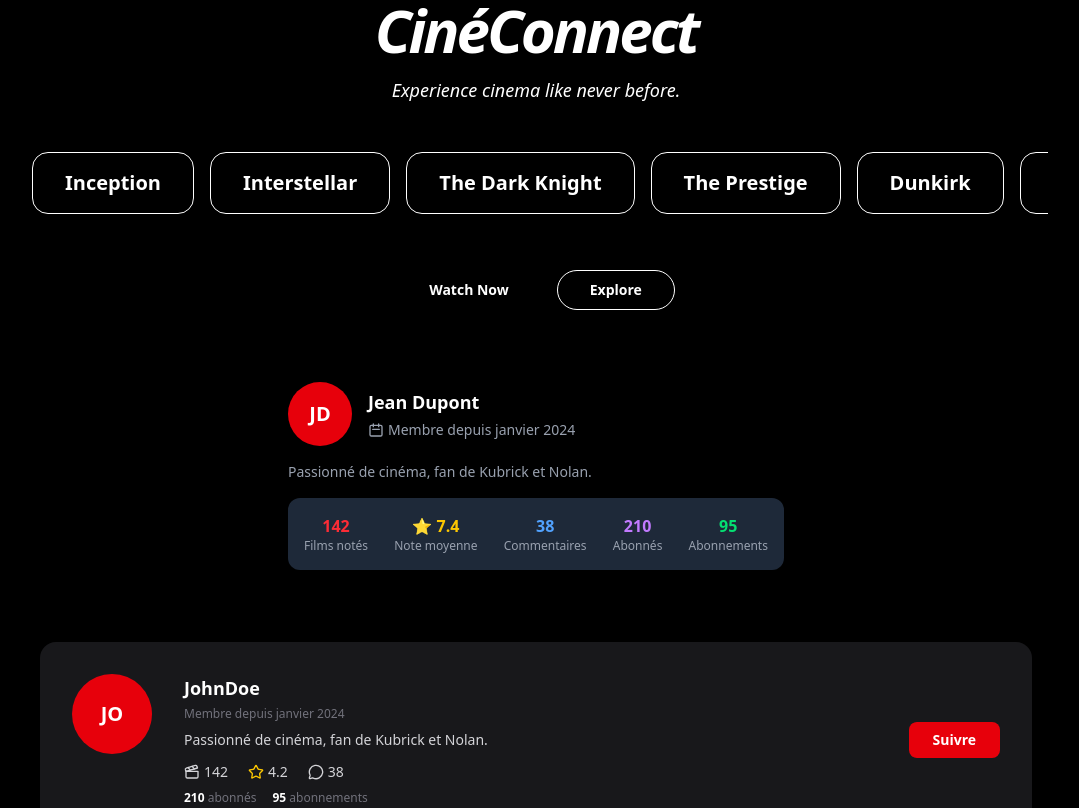
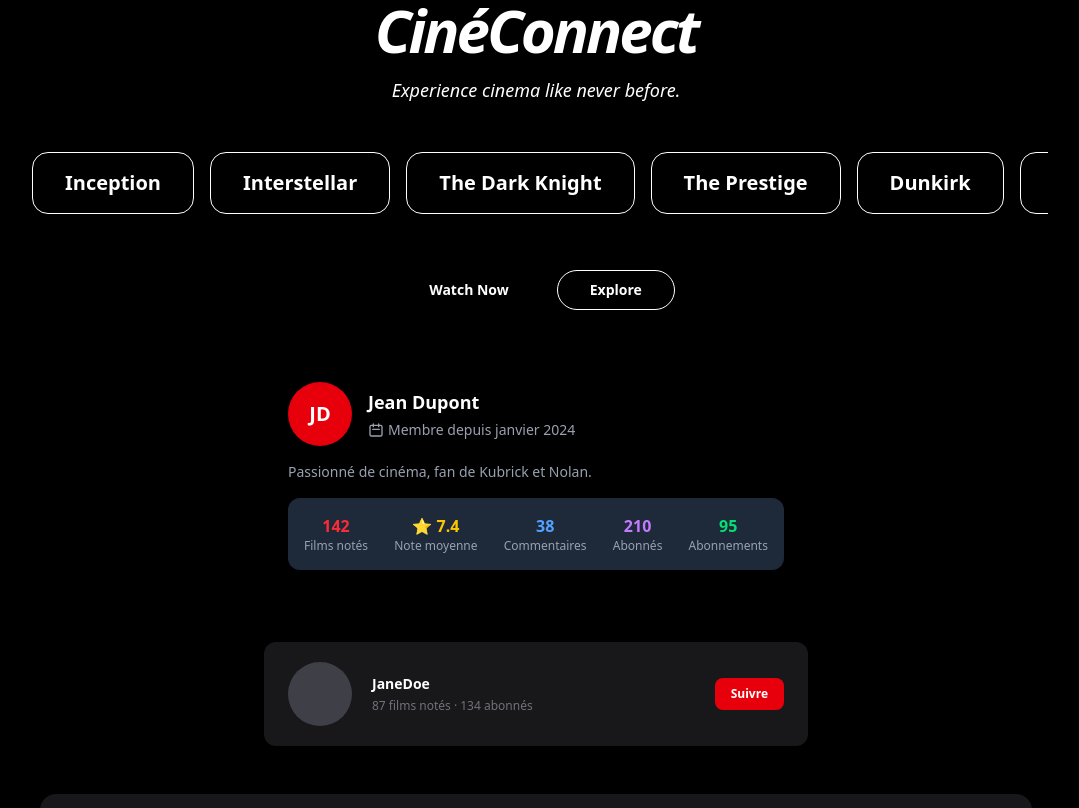
Before and after one commit to loaiattar/cine-connect, a React app in the folder apps/frontend/: page /ancienne-page in a window 1280 px wide. Shown: the top 808 px of the page, without its empty margins (104-1183 px from the left). Built offline with nearby package versions, Linux system fonts and the light colour scheme; the HTML template or start-up script is replaced by a standard one.

Commit message:
feat:add UserProfilCardCompact on ancienne-page.tsx

```diff
--- a/apps/frontend/src/components/ui/UserProfileCardCompact.tsx
+++ b/apps/frontend/src/components/ui/UserProfileCardCompact.tsx
@@ -13,7 +13,6 @@ type UserProfileCardCompactProps = {
 
 export function UserProfileCardCompact(props: UserProfileCardCompactProps) {
 
-  const username = props.username
   const avatarUrl = props.avatarUrl
   const filmCount = props.filmCount
   const followersCount = props.followersCount
@@ -30,14 +29,14 @@ export function UserProfileCardCompact(props: UserProfileCardCompactProps) {
 
       {/* avatar */}
       {avatarUrl ? (
-        <img src={avatarUrl} alt={username} className="w-16 h-16 rounded-full object-cover shrink-0" />
+        <img src={avatarUrl} alt={props.username} className="w-16 h-16 rounded-full object-cover shrink-0" />
       ) : (
         <div className="w-16 h-16 rounded-full bg-zinc-700 shrink-0" />
       )}
 
       {/* nom + stats */}
       <div className="flex-1">
-        <p className="font-bold text-sm">{username}</p>
+        <p className="font-bold text-sm">{props.username}</p>
         <p className="text-xs text-zinc-500 mt-1">
           {filmCount} films notés · {followersCount} abonnés
         </p>
--- a/apps/frontend/src/routes/ancienne-page.tsx
+++ b/apps/frontend/src/routes/ancienne-page.tsx
@@ -13,6 +13,7 @@ import ReviewCard from "@/components/ui/CommentSectionComponent";
 import RateMovie from "@/components/ui/RateMovie";
 import MovieCard from "@/components/ui/CardFilm";
 import ProfileCard from "@/components/ui/ProfileCard";
+import { UserProfileCardCompact } from "@/components/ui/UserProfileCardCompact";
 
 export const Route = createFileRoute("/ancienne-page")({
   component: LegacyPage,
@@ -77,6 +78,18 @@ function LegacyPage() {
             following: 95,
           }}
           isLoading={false}
+        />
+      </div>
+
+      <div className="mt-12 w-full max-w-xl px-4">
+        <UserProfileCardCompact
+          username="JaneDoe"
+          avatarUrl=""
+          filmCount={87}
+          followersCount={134}
+          isFollowing={false}
+          onFollowToggle={() => console.log("Follow toggled")}
+          onMessage={() => console.log("Message")}
         />
       </div>
 
```
